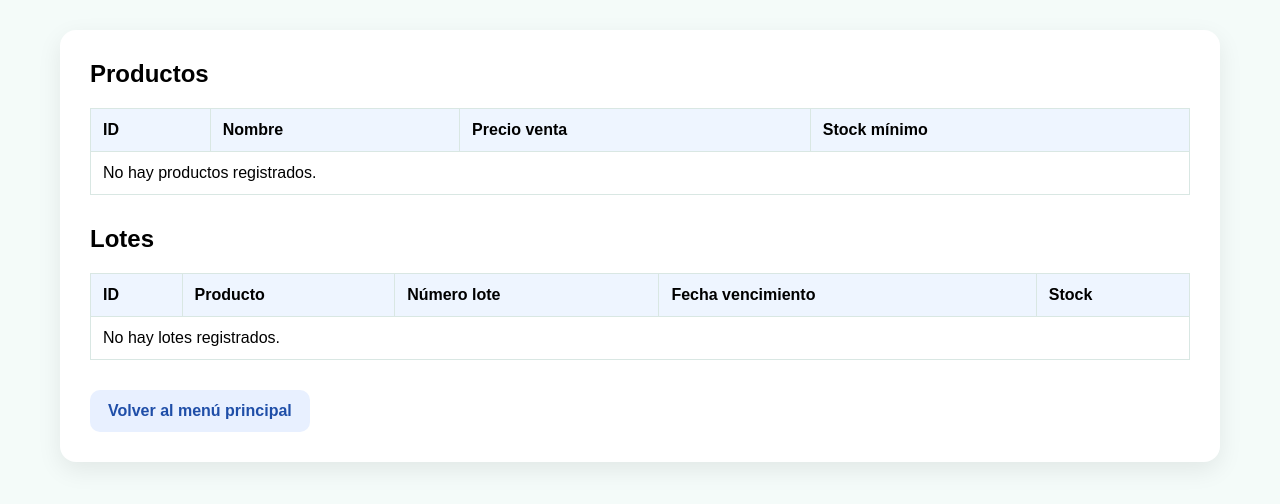
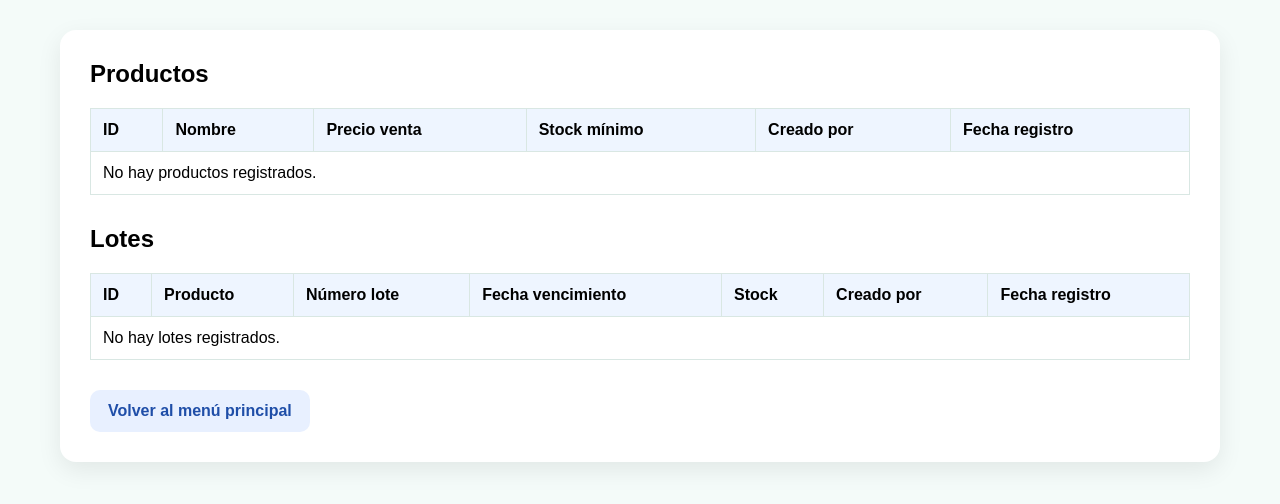
Before and after one commit to denh08/Proyecto_botica, a Django app: page /inventario/ in a window 1280 px wide. Shown: the part 99-603 px from the top of the page. Run offline with Django 5.2, Linux system fonts and the light colour scheme; the visitor is signed in with stand-in values (Sample User, id 1); data that the repository does not hold is empty.

Commit message:
Agregar auditoria de usuario para productos y lotes

```diff
--- a/botica/templates/ingreso_productos.html
+++ b/botica/templates/ingreso_productos.html
@@ -340,6 +340,7 @@
                                     <th>Lote</th>
                                     <th>Vencimiento</th>
                                     <th>Stock</th>
+                                    <th>Usuario</th>
                                 </tr>
                             </thead>
                             <tbody>
@@ -349,6 +350,7 @@
                                     <td>{{ lote.numero_lote }}</td>
                                     <td>{{ lote.fecha_vencimiento|date:"m/Y" }}</td>
                                     <td><strong>{{ lote.stock }}</strong></td>
+                                    <td>{{ lote.creado_por.username|default:'No registrado' }}</td>
                                 </tr>
                                 {% endfor %}
                             </tbody>
@@ -367,6 +369,7 @@
                                     <th>Nombre</th>
                                     <th>Precio</th>
                                     <th>Stock</th>
+                                    <th>Usuario</th>
                                     <th>Acción</th>
                                 </tr>
                             </thead>
@@ -376,6 +379,7 @@
                                     <td>{{ medicamento.nombre|truncatewords:3 }}</td>
                                     <td>S/ {{ medicamento.precio_venta }}</td>
                                     <td>{{ medicamento.stock_minimo }}</td>
+                                    <td>{{ medicamento.creado_por.username|default:'No registrado' }}</td>
                                     <td style="text-align: center;">
                                         <a href="{% url 'editar_producto' medicamento.id %}" title="Editar medicamento" style="color: #ef9b28; text-decoration: none; font-size: 16px;">✏️</a>
                                     </td>
--- a/botica/templates/inventario.html
+++ b/botica/templates/inventario.html
@@ -70,6 +70,8 @@
                 <th>Nombre</th>
                 <th>Precio venta</th>
                 <th>Stock mínimo</th>
+                <th>Creado por</th>
+                <th>Fecha registro</th>
             </tr>
             {% for producto in productos %}
             <tr>
@@ -77,10 +79,12 @@
                 <td>{{ producto.nombre }}</td>
                 <td>{{ producto.precio_venta }}</td>
                 <td>{{ producto.stock_minimo }}</td>
+                <td>{{ producto.creado_por.username|default:'No registrado' }}</td>
+                <td>{{ producto.fecha_creacion|date:"d/m/Y H:i" }}</td>
             </tr>
             {% empty %}
             <tr>
-                <td colspan="4">No hay productos registrados.</td>
+                <td colspan="6">No hay productos registrados.</td>
             </tr>
             {% endfor %}
         </table>
@@ -93,6 +97,8 @@
                 <th>Número lote</th>
                 <th>Fecha vencimiento</th>
                 <th>Stock</th>
+                <th>Creado por</th>
+                <th>Fecha registro</th>
             </tr>
             {% for lote in lotes %}
             <tr>
@@ -101,10 +107,12 @@
                 <td>{{ lote.numero_lote }}</td>
                 <td>{{ lote.fecha_vencimiento|date:"m/Y" }}</td>
                 <td>{{ lote.stock }}</td>
+                <td>{{ lote.creado_por.username|default:'No registrado' }}</td>
+                <td>{{ lote.fecha_creacion|date:"d/m/Y H:i" }}</td>
             </tr>
             {% empty %}
             <tr>
-                <td colspan="5">No hay lotes registrados.</td>
+                <td colspan="7">No hay lotes registrados.</td>
             </tr>
             {% endfor %}
         </table>
--- a/sales/views.py
+++ b/sales/views.py
@@ -99,7 +99,8 @@ def ingreso_productos(request):
                 nombre=form.cleaned_data['nombre'],
                 precio_compra=form.cleaned_data['precio_venta'],  # Se establece igual al precio de venta
                 precio_venta=form.cleaned_data['precio_venta'],
-                stock_minimo=form.cleaned_data['stock_minimo']
+                stock_minimo=form.cleaned_data['stock_minimo'],
+                creado_por=request.user,
             )
 
             # Procesar fecha de vencimiento (formato mes-año a fecha con día 1)
@@ -115,7 +116,8 @@ def ingreso_productos(request):
                 producto=producto,
                 numero_lote=form.cleaned_data['numero_lote'],
                 fecha_vencimiento=fecha_vencimiento,
-                stock=form.cleaned_data['stock']
+                stock=form.cleaned_data['stock'],
+                creado_por=request.user,
             )
 
             messages.success(
```
Also changed, not shown: inventory/admin.py (+11 -2 lines), inventory/models.py (+17 -0 lines), inventory/migrations/0002_producto_lote_auditoria.py (added).
